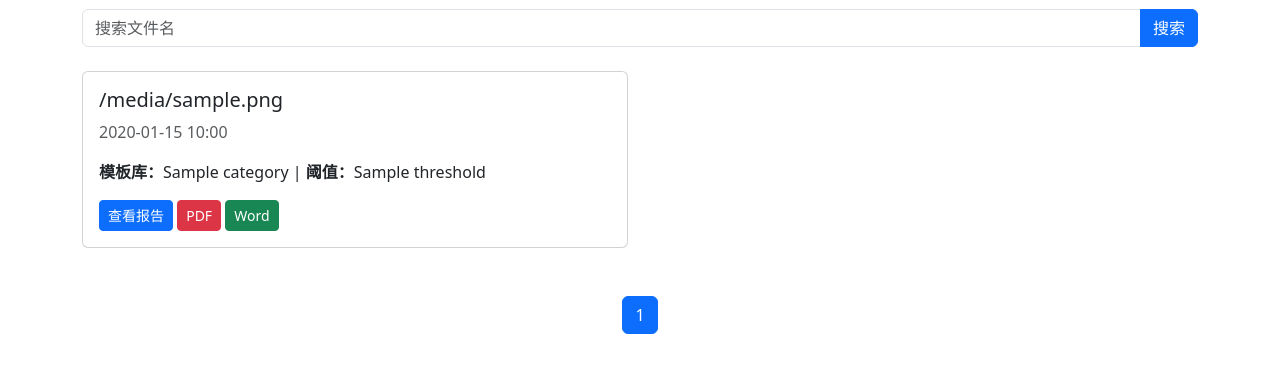
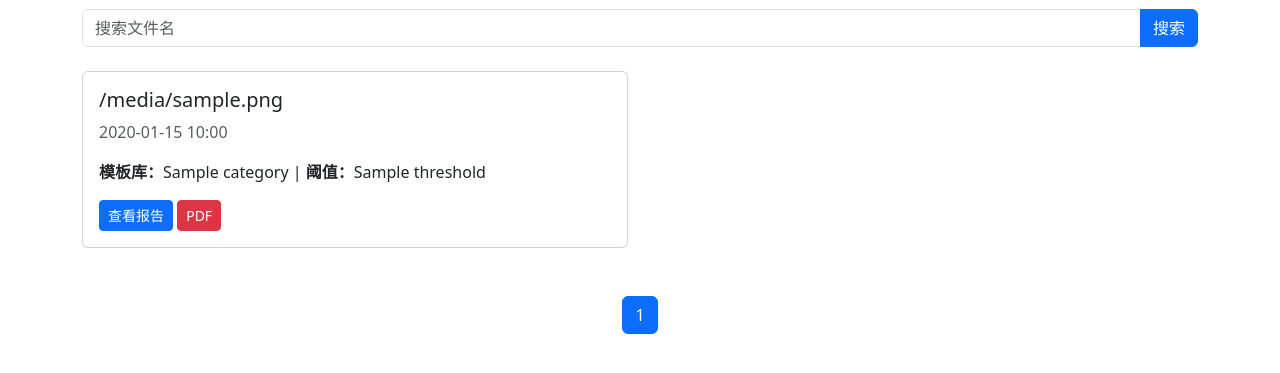
Before and after one commit to wxlovex/Plagiarism-detection-system, a Flask app: template templates/history.html in a window 1280 px wide. Shown: the part 133-506 px from the top of the page. Run offline with Flask 2, Linux system fonts and the light colour scheme; the template is opened without the code that fills it: most values are stand-ins (such as "Sample title", 1, 10 or a date in 2020); parts of the project's set-up code (start-up, migrations or seed data) failed here and were passed over; some libraries are stand-ins or nearby versions.

Commit message:
修复检测历史页面的内部错误

```diff
--- a/templates/history.html
+++ b/templates/history.html
@@ -24,7 +24,6 @@
 
                         <a href="{{ url_for('status', task_id=job.id) }}" class="btn btn-primary btn-sm">查看报告</a>
                         <a href="{{ url_for('export_pdf', task_id=job.id) }}" class="btn btn-danger btn-sm">PDF</a>
-                        <a href="{{ url_for('export_docx', task_id=job.id) }}" class="btn btn-success btn-sm">Word</a>
                     </div>
                 </div>
             </div>
```
